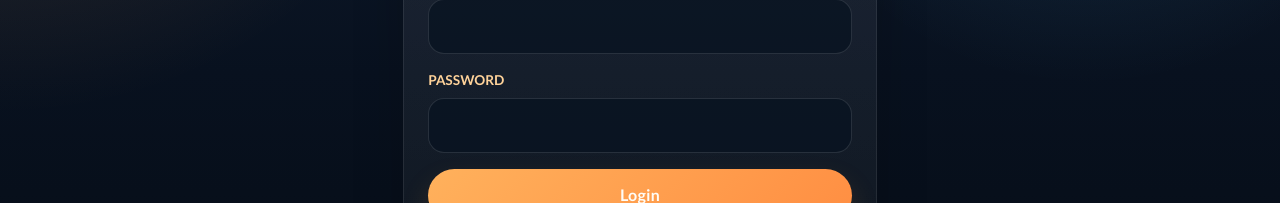
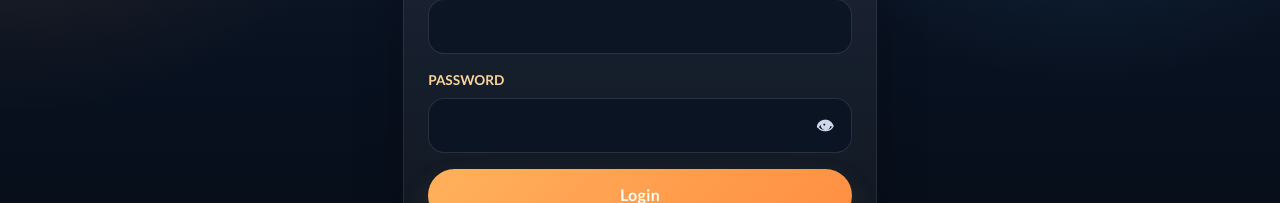
Before and after one commit to habibafathima2k4-art/AI_Career_Navigator, a React (Vite) app in the folder frontend/: page /login in a window 1280 px wide. Shown: the part 368-571 px from the top of the page. Built offline with nearby package versions, Linux system fonts and the light colour scheme.

Commit message:
Add password visibility toggle to auth forms

```diff
--- a/frontend/src/pages/LoginPage.jsx
+++ b/frontend/src/pages/LoginPage.jsx
@@ -7,6 +7,7 @@ export default function LoginPage() {
   const { login, loading } = useAuth();
   const [form, setForm] = useState({ email: "", password: "" });
   const [error, setError] = useState("");
+  const [showPassword, setShowPassword] = useState(false);
 
   function handleChange(event) {
     const { name, value } = event.target;
@@ -36,15 +37,26 @@ export default function LoginPage() {
             <span>Email</span>
             <input name="email" type="email" value={form.email} onChange={handleChange} required />
           </label>
-          <label className="field">
+          <label className="field password-field">
             <span>Password</span>
+            <div className="password-input-wrap">
               <input
                 name="password"
-              type="password"
+                type={showPassword ? "text" : "password"}
                 value={form.password}
                 onChange={handleChange}
                 required
               />
+              <button
+                type="button"
+                className="password-toggle"
+                onClick={() => setShowPassword((current) => !current)}
+                aria-label={showPassword ? "Hide password" : "Show password"}
+                aria-pressed={showPassword}
+              >
+                {showPassword ? "🙈" : "👁"}
+              </button>
+            </div>
           </label>
           {error ? <p className="error-banner">{error}</p> : null}
           <button type="submit" disabled={loading}>
--- a/frontend/src/pages/RegisterPage.jsx
+++ b/frontend/src/pages/RegisterPage.jsx
@@ -13,6 +13,7 @@ export default function RegisterPage() {
     experience_level: "beginner"
   });
   const [error, setError] = useState("");
+  const [showPassword, setShowPassword] = useState(false);
 
   function handleChange(event) {
     const { name, value } = event.target;
@@ -51,15 +52,26 @@ export default function RegisterPage() {
             <span>Email</span>
             <input name="email" type="email" value={form.email} onChange={handleChange} required />
           </label>
-          <label className="field">
+          <label className="field password-field">
             <span>Password</span>
+            <div className="password-input-wrap">
               <input
                 name="password"
-              type="password"
+                type={showPassword ? "text" : "password"}
                 value={form.password}
                 onChange={handleChange}
                 required
               />
+              <button
+                type="button"
+                className="password-toggle"
+                onClick={() => setShowPassword((current) => !current)}
+                aria-label={showPassword ? "Hide password" : "Show password"}
+                aria-pressed={showPassword}
+              >
+                {showPassword ? "🙈" : "👁"}
+              </button>
+            </div>
           </label>
           <label className="field">
             <span>Education</span>
--- a/frontend/src/styles.css
+++ b/frontend/src/styles.css
@@ -419,6 +419,46 @@ button:disabled {
   outline: none;
 }
 
+.password-input-wrap {
+  position: relative;
+}
+
+.password-input-wrap input {
+  padding-right: 3.5rem;
+  width: 100%;
+}
+
+.password-toggle {
+  align-items: center;
+  background: transparent;
+  border: 0;
+  border-radius: 0;
+  box-shadow: none;
+  color: var(--text-soft);
+  display: inline-flex;
+  font-size: 1.1rem;
+  justify-content: center;
+  min-height: auto;
+  min-width: auto;
+  padding: 0.2rem;
+  position: absolute;
+  right: 0.9rem;
+  top: 50%;
+  transform: translateY(-50%);
+}
+
+.password-toggle:hover {
+  box-shadow: none;
+  color: #fff4df;
+  transform: translateY(-50%);
+}
+
+.password-toggle:focus-visible {
+  border-radius: 10px;
+  outline: 2px solid rgba(103, 210, 255, 0.55);
+  outline-offset: 2px;
+}
+
 .skills-section {
   display: grid;
   gap: 1.25rem;
```
Also changed, not shown: 2 other files (tests, documents, lock files or other folders). Lines whose indentation alone changed are shown as unchanged.
